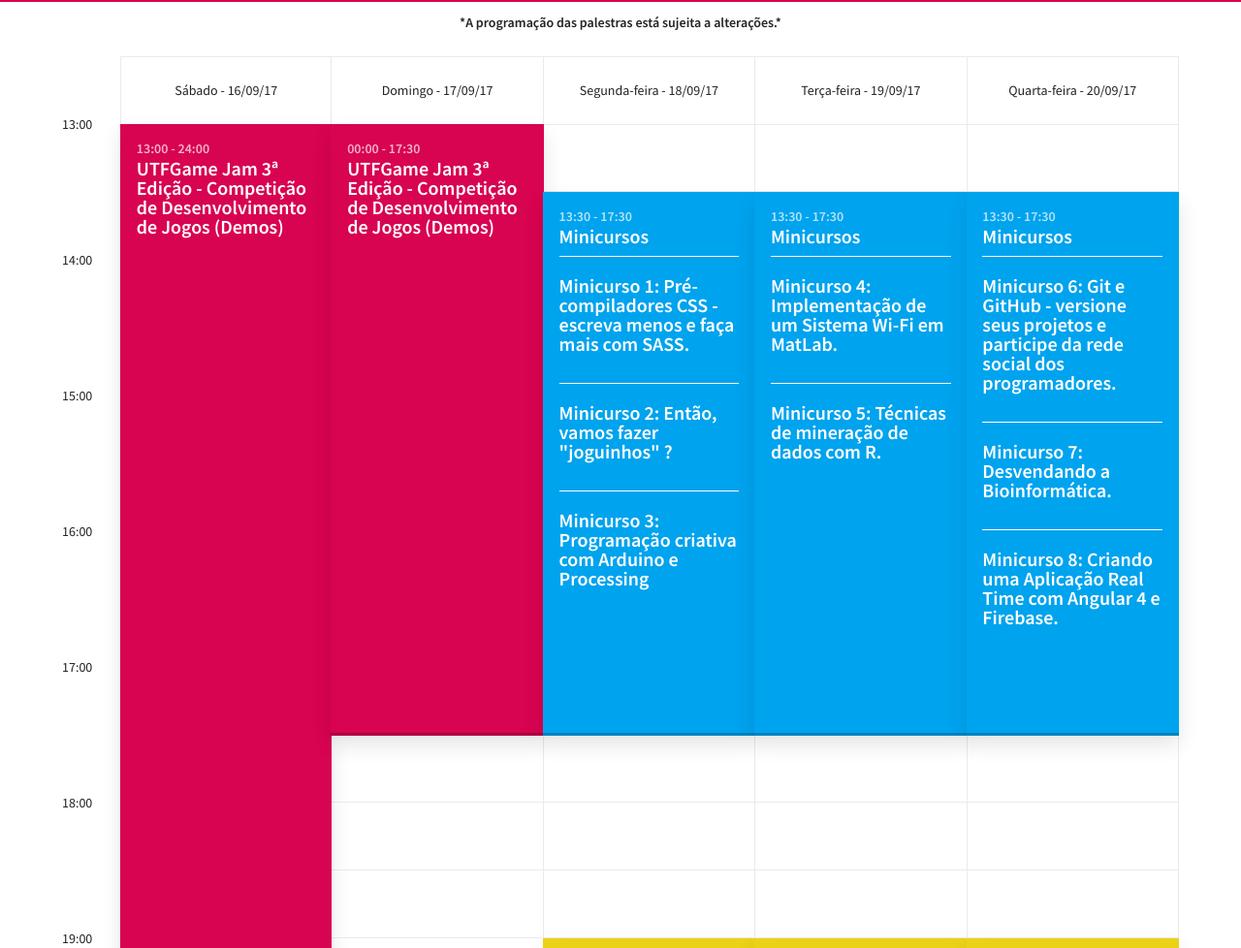
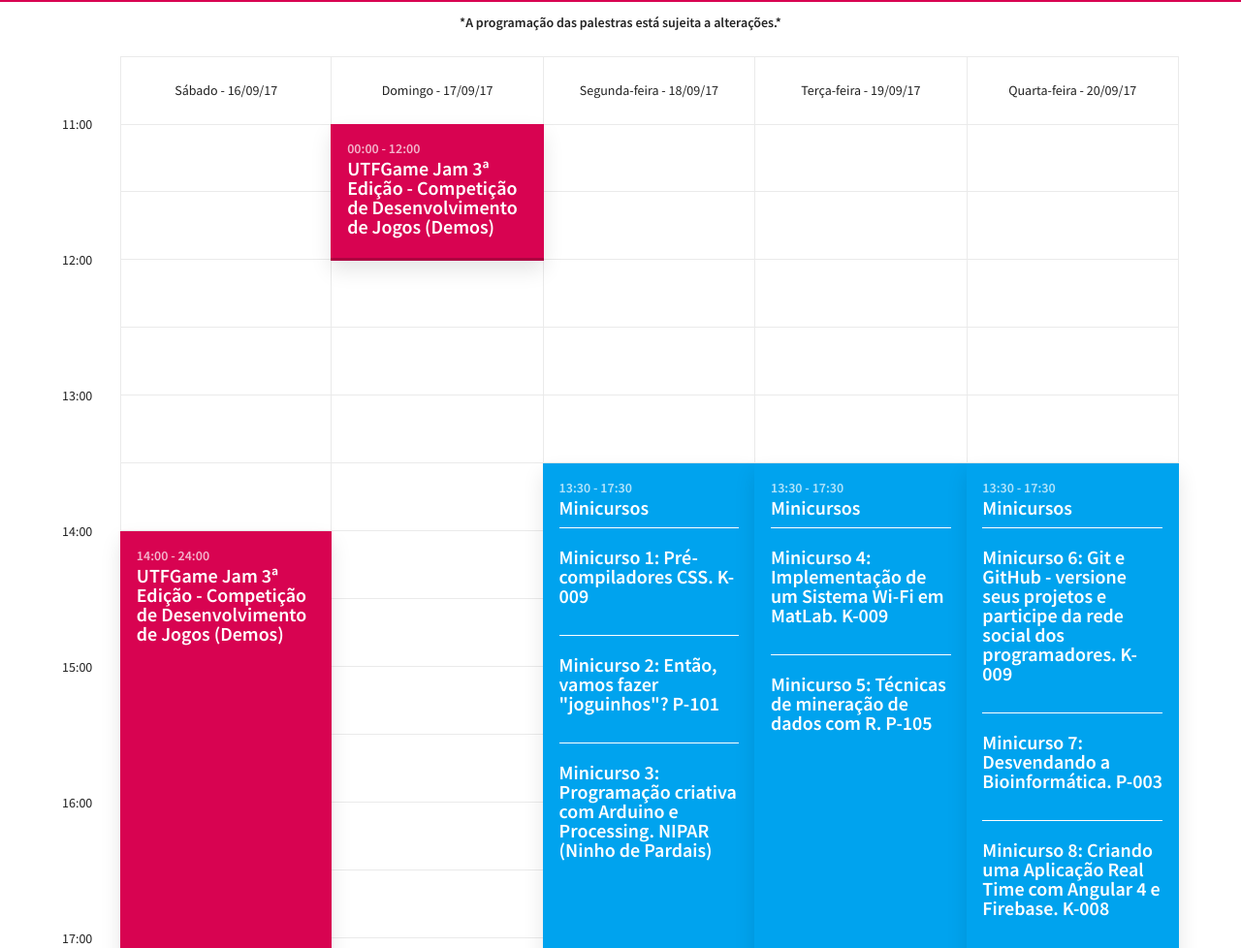
Before and after one commit to UnectJr/website-utfware-2017, a website: page index.html in a window 1280 px wide. Shown: the part 1500-2478 px from the top of the page at 97% size. Drawn offline with nearby package versions, Linux system fonts and the light colour scheme.

Commit message:
LAST update.

```diff
--- a/index.html
+++ b/index.html
@@ -62,6 +62,10 @@
 		<div class="cd-schedule loading">
 			<div class="timeline">
 				<ul>
+					<li><span>11:00</span></li>
+					<li><span>11:30</span></li>
+					<li><span>12:00</span></li>
+					<li><span>12:30</span></li>
 					<li><span>13:00</span></li>
 					<li><span>13:30</span></li>
 					<li><span>14:00</span></li>
@@ -90,7 +94,7 @@
 					<li class="events-group">
 						<div class="top-info"><span>Sábado - 16/09/17</span></div>
 						<ul>
-							<li class="single-event" data-start="13:00" data-end="23:00" data-content="event-gamejam" data-event="event-1">
+							<li class="single-event" data-start="14:00" data-end="23:00" data-content="event-gamejam" data-event="event-1">
 								<a id="gamegambs" href="#0">
 								<em class="event-name">UTFGame Jam 3ª Edição - Competição de Desenvolvimento de Jogos (Demos)</em>
 							</a>
@@ -100,7 +104,7 @@
 					<li class="events-group">
 						<div class="top-info"><span>Domingo - 17/09/17</span></div>
 						<ul>
-							<li class="single-event" data-start="13:00" data-end="17:30" data-content="event-gamejam" data-event="event-1">
+							<li class="single-event" data-start="11:00" data-end="12:00" data-content="event-gamejam" data-event="event-1">
 								<a href="#0">
 								<em class="event-name">UTFGame Jam 3ª Edição - Competição de Desenvolvimento de Jogos (Demos)</em>
 							</a>
@@ -113,9 +117,9 @@
 							<li class="single-event" data-start="13:30" data-end="17:30" data-content="event-minicurso1" data-event="event-2">
 								<a href="#0">
 									<em class="event-name">Minicursos
-										<p class="index_minicurso">Minicurso 1: Pré-compiladores CSS - escreva menos e faça mais com SASS.</p>
-										<p class="index_minicurso">Minicurso 2: Então, vamos fazer "joguinhos" ?</p>
-										<p class="index_minicurso">Minicurso 3: Programação criativa com Arduino e Processing</p>
+										<p class="index_minicurso">Minicurso 1: Pré-compiladores CSS. K-009</p>
+										<p class="index_minicurso">Minicurso 2: Então, vamos fazer "joguinhos"? P-101</p>
+										<p class="index_minicurso">Minicurso 3: Programação criativa com Arduino e Processing. NIPAR (Ninho de Pardais)</p>
 									</em>
 								</a>
 							</li>
@@ -142,8 +146,8 @@
 							<li class="single-event" data-start="13:30" data-end="17:30" data-content="event-minicurso2" data-event="event-2">
 								<a href="#0">
 								<em class="event-name">Minicursos
-										<p class="index_minicurso">Minicurso 4: Implementação de um Sistema Wi-Fi em MatLab.</p>
-										<p class="index_minicurso">Minicurso 5: Técnicas de mineração de dados com R.</p>
+										<p class="index_minicurso">Minicurso 4: Implementação de um Sistema Wi-Fi em MatLab. K-009</p>
+										<p class="index_minicurso">Minicurso 5: Técnicas de mineração de dados com R. P-105</p>
 										<!-- <p class="index_minicurso">Minicurso 6: Introdução ao Latex e ao template de TCC da UTFPR.</p>  -->
 								</em>
 							</a>
@@ -171,9 +175,9 @@
 								<li class="single-event" data-start="13:30" data-end="17:30" data-content="event-minicurso3" data-event="event-2">
 									<a href="#0">
 								<em class="event-name">Minicursos
-										<p class="index_minicurso">Minicurso 6: Git e GitHub - versione seus projetos e participe da rede social dos programadores.</p>
-										<p class="index_minicurso">Minicurso 7: Desvendando a Bioinformática.</p>
-										<p class="index_minicurso">Minicurso 8: Criando uma Aplicação Real Time com Angular 4 e Firebase.</p>
+										<p class="index_minicurso">Minicurso 6: Git e GitHub - versione seus projetos e participe da rede social dos programadores. K-009</p>
+										<p class="index_minicurso">Minicurso 7: Desvendando a Bioinformática. P-003</p>
+										<p class="index_minicurso">Minicurso 8: Criando uma Aplicação Real Time com Angular 4 e Firebase. K-008</p>
 								</em>
 							</a>
 								</li>
--- a/js/main.js
+++ b/js/main.js
@@ -16,6 +16,14 @@ jQuery(document).ready(function ($) {
 		$("#gamegambs").click();
 	});
 
+	/* 	$(".timeline ul li:last-child").hover(
+			function () {
+				$(".button_jam").text("Paga Nois");
+			},
+			function () {
+				$(".button_jam").text("Saiba Mais");
+			}
+		); */
 	//should add a loding while the events are organized
 
 	function SchedulePlan(element) {
@@ -92,6 +100,13 @@ jQuery(document).ready(function ($) {
 
 			} else {
 				var durationLabel = '<span class="event-date">' + $(this).data('start') + ' - ' + $(this).data('end') + '</span>';
+			}
+
+			if ($(this).data('start') == '14:00') {
+				var durationLabel = '<span class="event-date">' + '14:00' + ' - ' + '24:00' + '</span>';
+			}
+			if ($(this).data('start') == '11:00') {
+				var durationLabel = '<span class="event-date">' + '00:00' + ' - ' + '12:00' + '</span>';
 			}
 			// append label
 			$(this).children('a').prepend($(durationLabel));
--- a/scss/partials/_banner.scss
+++ b/scss/partials/_banner.scss
@@ -1,6 +1,6 @@
 #banner {
-	margin-top: 40px;
-	margin-bottom: 40px;
+    margin-top: 40px;
+    margin-bottom: 40px;
     height: 25em;
     background-color: #FFF;
 }
--- a/scss/partials/_footer.scss
+++ b/scss/partials/_footer.scss
@@ -1,7 +1,7 @@
 footer {
-    margin-top: 10em;
+    margin-top: 30em;
     height: 3em;
-    background-color: #000;
+    background-color: #333;
     padding: 1em;
     color: $bg-color;
 }
```
Also changed, not shown: events/event-minicurso1.html (+3 -0 lines), events/event-minicurso2.html (+2 -0 lines), events/event-minicurso3.html (+3 -0 lines), css/style.css, img/fundoteste.jpg (added).
